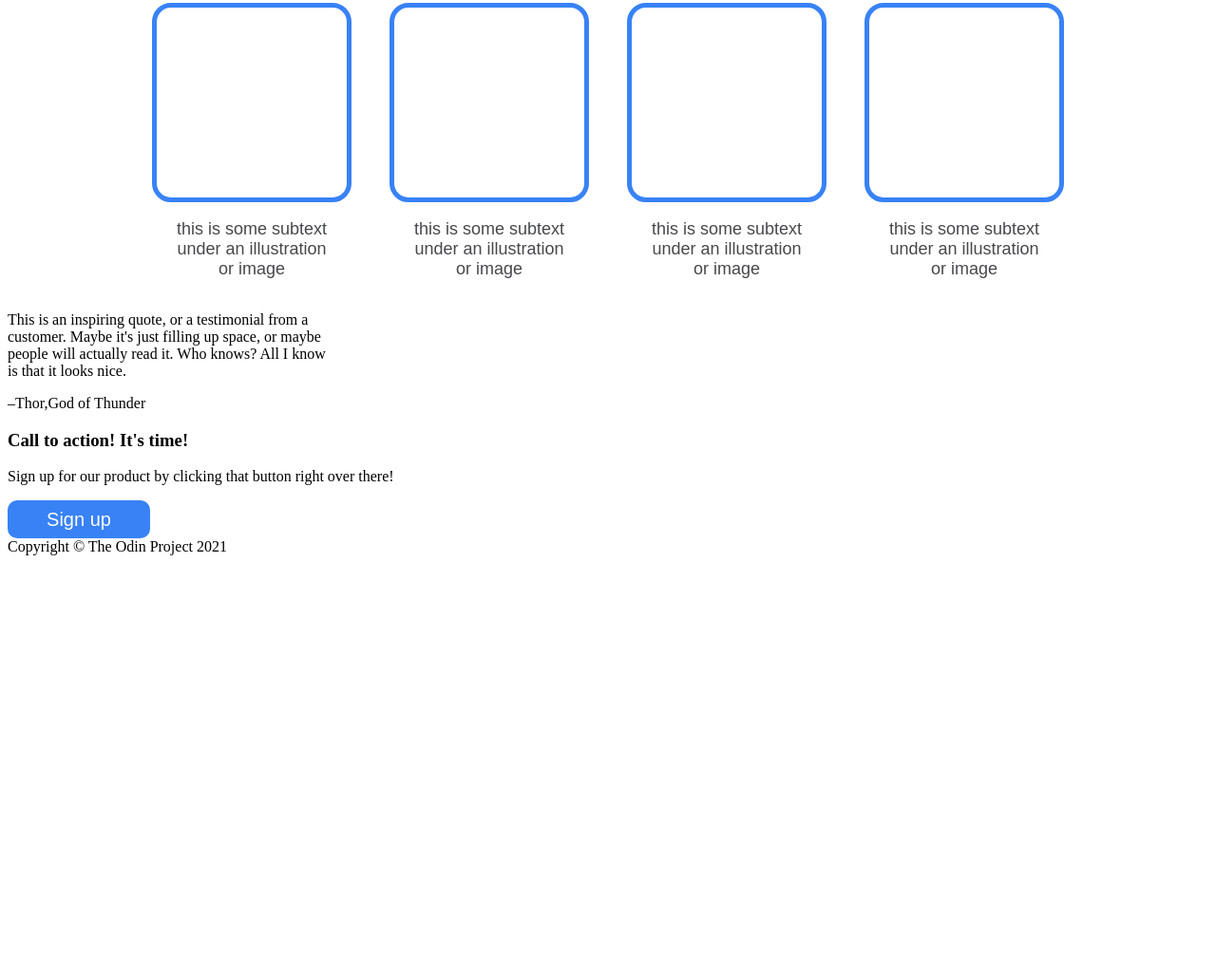
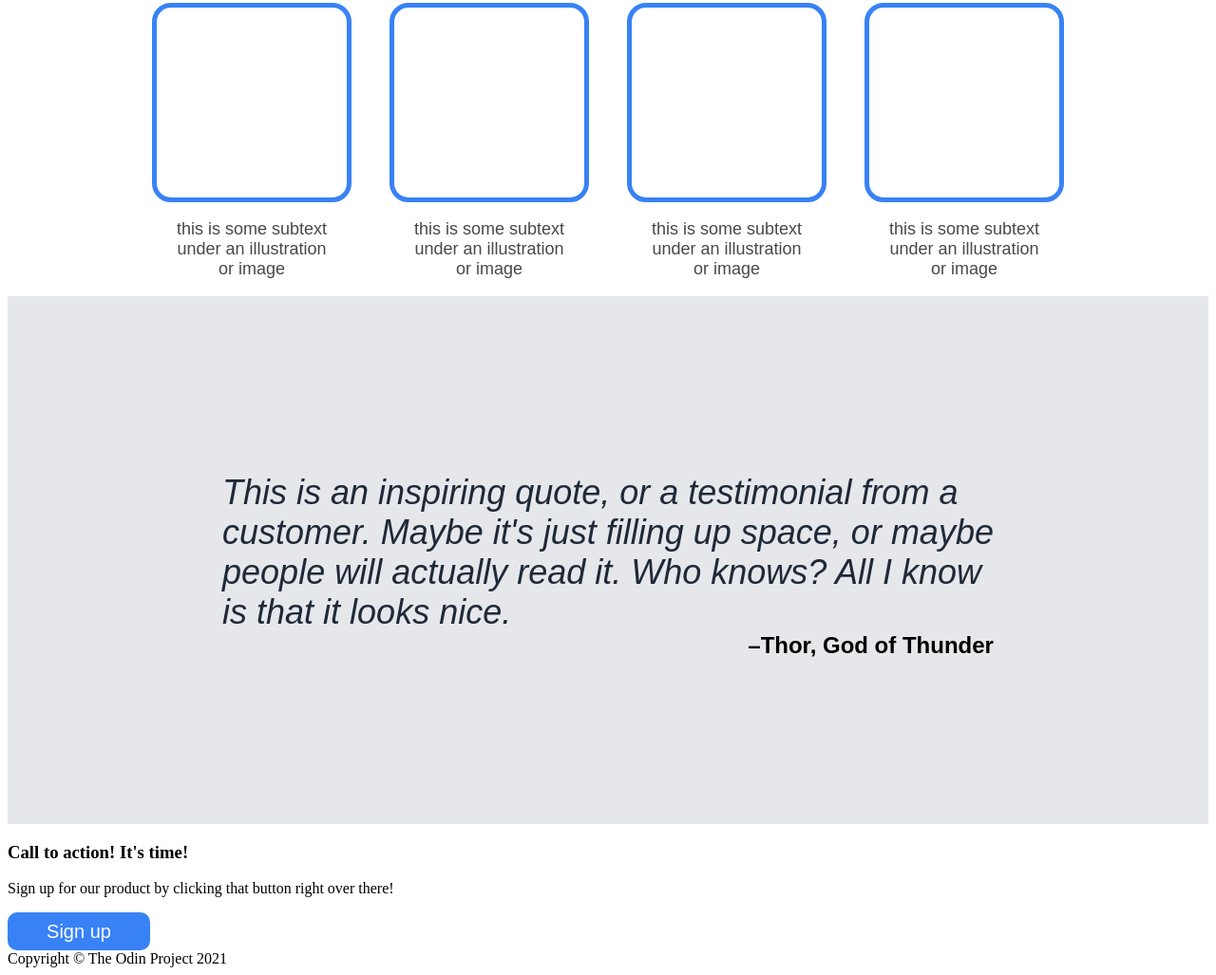
Before and after one commit to zzJovanyzz/OdinProjectLandingPage, a plain HTML site: page index.html in a window 1280 px wide. Shown: the part 819-1846 px from the top of the page at 95% size. Before the commit the page ends 1412 px from the top, so only its background shows below. Drawn offline with Linux system fonts and the light colour scheme.

Commit message:
updates to layout and styles of third block

```diff
--- a/index.html
+++ b/index.html
@@ -63,13 +63,16 @@
 	</div>
 
 	<div id="third_block">
-		<p id="third_p" >
-			This is an inspiring quote, or a testimonial from a <br>
-			customer. Maybe it&apos;s just filling up space&comma; or maybe <br>
-			people will actually read it. Who knows? All I know <br>
-			is that it looks nice.
-		</p>
-		<p id="third_name">&ndash;Thor&comma;God of Thunder </p>
+		<div id="quote_div">
+			<p id="quote_txt" >
+				This is an inspiring quote, or a testimonial from a <br>
+				customer. Maybe it&apos;s just filling up space&comma; or maybe <br>
+				people will actually read it. Who knows? All I know <br>
+				is that it looks nice.
+			</p>
+			<p id="quote_author">&ndash;Thor&comma; God of Thunder </p>
+		</div>
+
 	</div>
 
 	<div id="fourth_block">
--- a/styles.css
+++ b/styles.css
@@ -119,6 +119,39 @@ nav ul{
     padding-top: 0px;
 }
 
+#third_block{
+    background-color: #e5e7eb;
+    display: flex;
+    flex-direction: column;
+}
+
+#quote_author{
+    align-self: flex-end;
+    font-family: sans-serif;
+    flex-grow: 1;
+    font-size: 24px;
+    font-weight: 800;
+    margin-top: 0px;
+}
+
+#quote_div{
+    align-self: center;
+    display: flex;
+    flex-direction: column;
+    padding: 150px;
+
+}
+
+#quote_txt{
+    color: #1f2937;
+    flex-grow: 1;
+    font-family: sans-serif;
+    font-size: 36px;
+    font-style: italic;
+    font-weight: 300;
+    margin-bottom: 0px;
+}
+
 .info_div{
     display: flex;
     flex-direction: column;
```
